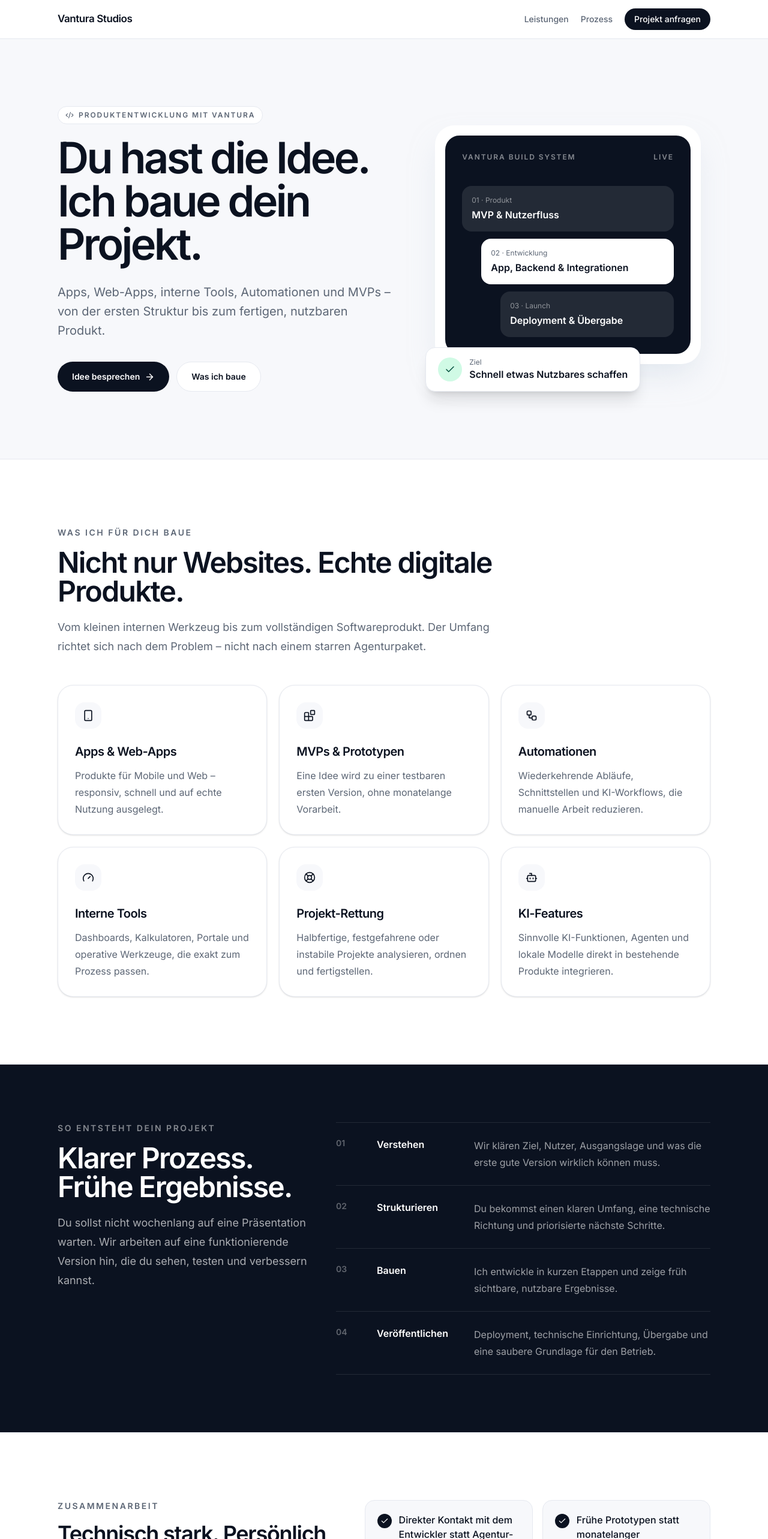
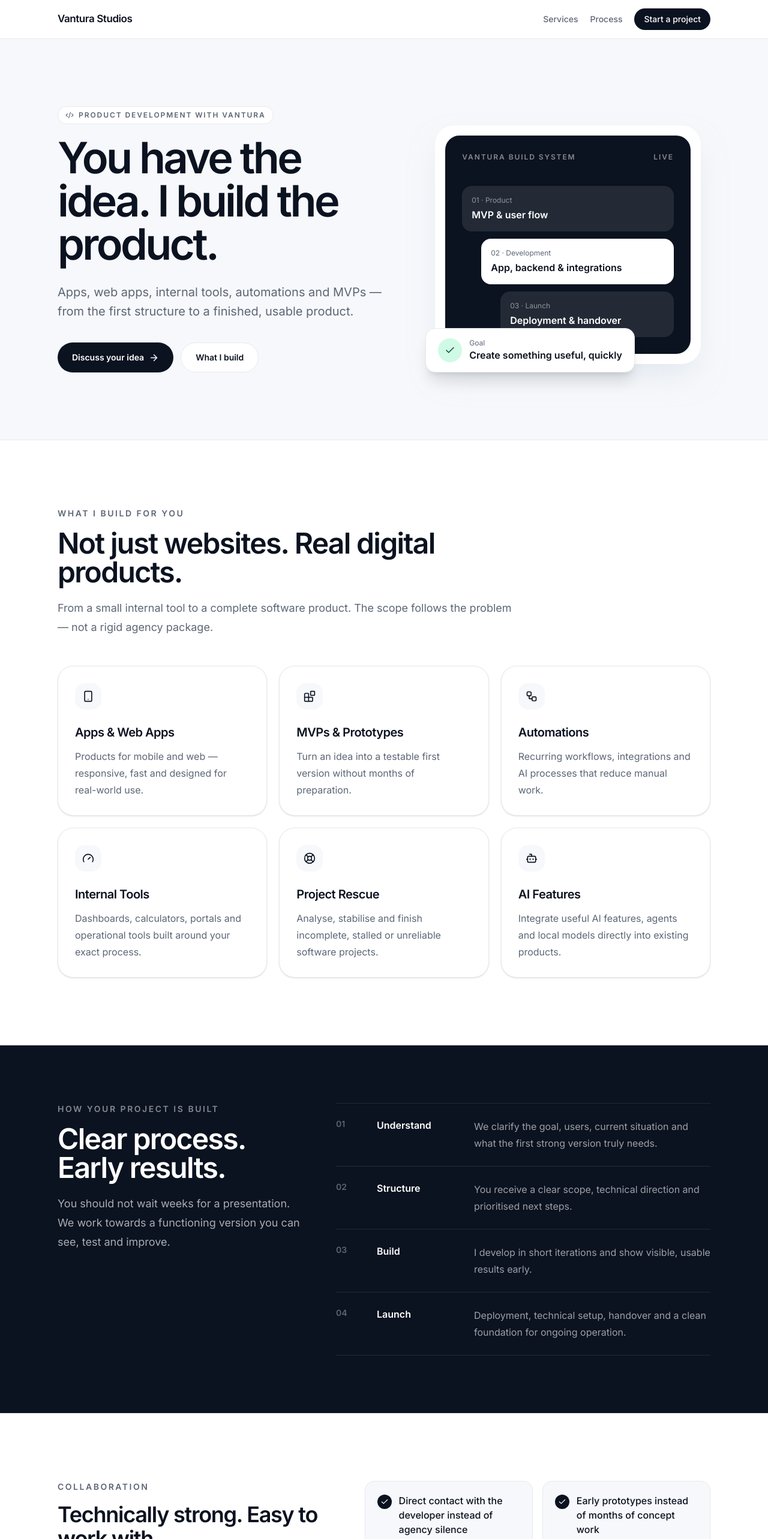
Before and after one commit to rem0ulade/vantura-neu, a Next.js app: page /projekt in a window 1280 px wide. Shown: the top 2566 px of the page at 60% size. Built offline with nearby package versions, Linux system fonts and the light colour scheme.

Commit message:
Translate project page to English

```diff
--- a/app/projekt/page.tsx
+++ b/app/projekt/page.tsx
@@ -16,80 +16,80 @@
 } from 'lucide-react'
 
 export const metadata: Metadata = {
-  title: 'Ich baue dein Projekt | Vantura Studios',
+  title: 'I Build Your Project | Vantura Studios',
   description:
-    'Von der Idee bis zum fertigen Produkt: Apps, Web-Apps, interne Tools, Automationen und MVPs – konzipiert, entwickelt und veröffentlicht von Vantura Studios.',
+    'From the first idea to a finished product: apps, web apps, internal tools, automations and MVPs — designed, developed and launched by Vantura Studios.',
 }
 
 const services = [
   {
     icon: Smartphone,
-    title: 'Apps & Web-Apps',
-    text: 'Produkte für Mobile und Web – responsiv, schnell und auf echte Nutzung ausgelegt.',
+    title: 'Apps & Web Apps',
+    text: 'Products for mobile and web — responsive, fast and designed for real-world use.',
   },
   {
     icon: Blocks,
-    title: 'MVPs & Prototypen',
-    text: 'Eine Idee wird zu einer testbaren ersten Version, ohne monatelange Vorarbeit.',
+    title: 'MVPs & Prototypes',
+    text: 'Turn an idea into a testable first version without months of preparation.',
   },
   {
     icon: Workflow,
-    title: 'Automationen',
-    text: 'Wiederkehrende Abläufe, Schnittstellen und KI-Workflows, die manuelle Arbeit reduzieren.',
+    title: 'Automations',
+    text: 'Recurring workflows, integrations and AI processes that reduce manual work.',
   },
   {
     icon: Gauge,
-    title: 'Interne Tools',
-    text: 'Dashboards, Kalkulatoren, Portale und operative Werkzeuge, die exakt zum Prozess passen.',
+    title: 'Internal Tools',
+    text: 'Dashboards, calculators, portals and operational tools built around your exact process.',
   },
   {
     icon: LifeBuoy,
-    title: 'Projekt-Rettung',
-    text: 'Halbfertige, festgefahrene oder instabile Projekte analysieren, ordnen und fertigstellen.',
+    title: 'Project Rescue',
+    text: 'Analyse, stabilise and finish incomplete, stalled or unreliable software projects.',
   },
   {
     icon: Bot,
-    title: 'KI-Features',
-    text: 'Sinnvolle KI-Funktionen, Agenten und lokale Modelle direkt in bestehende Produkte integrieren.',
+    title: 'AI Features',
+    text: 'Integrate useful AI features, agents and local models directly into existing products.',
   },
 ]
 
 const steps = [
-  ['01', 'Verstehen', 'Wir klären Ziel, Nutzer, Ausgangslage und was die erste gute Version wirklich können muss.'],
-  ['02', 'Strukturieren', 'Du bekommst einen klaren Umfang, eine technische Richtung und priorisierte nächste Schritte.'],
-  ['03', 'Bauen', 'Ich entwickle in kurzen Etappen und zeige früh sichtbare, nutzbare Ergebnisse.'],
-  ['04', 'Veröffentlichen', 'Deployment, technische Einrichtung, Übergabe und eine saubere Grundlage für den Betrieb.'],
+  ['01', 'Understand', 'We clarify the goal, users, current situation and what the first strong version truly needs.'],
+  ['02', 'Structure', 'You receive a clear scope, technical direction and prioritised next steps.'],
+  ['03', 'Build', 'I develop in short iterations and show visible, usable results early.'],
+  ['04', 'Launch', 'Deployment, technical setup, handover and a clean foundation for ongoing operation.'],
 ]
 
 const principles = [
-  'Direkter Kontakt mit dem Entwickler statt Agentur-Stille',
-  'Frühe Prototypen statt monatelanger Konzeptphasen',
-  'Klare Prioritäten und transparente Entscheidungen',
-  'Bestehende Systeme werden genutzt, wenn das sinnvoller ist',
-  'Datenschutz und lokale KI-Lösungen werden von Anfang an mitgedacht',
-  'Nach dem Launch bleibt das Projekt verständlich und erweiterbar',
+  'Direct contact with the developer instead of agency silence',
+  'Early prototypes instead of months of concept work',
+  'Clear priorities and transparent decisions',
+  'Existing systems are reused whenever that is the smarter option',
+  'Privacy and local AI solutions are considered from the beginning',
+  'After launch, the project remains understandable and extendable',
 ]
 
 export default function ProjectPage() {
   return (
-    <div className="min-h-screen bg-white text-ink">
+    <div className="min-h-screen bg-white text-ink" lang="en">
       <header className="border-b border-line bg-white/90 backdrop-blur">
         <nav className="mx-auto flex h-16 max-w-6xl items-center justify-between px-6 lg:px-8">
           <Link href="/" className="text-[17px] font-semibold tracking-tight">
             Vantura Studios
           </Link>
           <div className="flex items-center gap-5">
-            <a href="#leistungen" className="hidden text-sm font-medium text-muted hover:text-ink sm:block">
-              Leistungen
+            <a href="#services" className="hidden text-sm font-medium text-muted hover:text-ink sm:block">
+              Services
             </a>
-            <a href="#prozess" className="hidden text-sm font-medium text-muted hover:text-ink sm:block">
-              Prozess
+            <a href="#process" className="hidden text-sm font-medium text-muted hover:text-ink sm:block">
+              Process
             </a>
             <a
-              href="mailto:hello@vantura-studios.com?subject=Projektanfrage"
+              href="mailto:hello@vantura-studios.com?subject=Project enquiry"
               className="rounded-full bg-ink px-4 py-2 text-sm font-medium text-white transition hover:bg-navy"
             >
-              Projekt anfragen
+              Start a project
             </a>
           </div>
         </nav>
@@ -100,26 +100,26 @@
           <div className="mx-auto grid max-w-6xl gap-14 px-6 py-20 lg:grid-cols-[1.08fr_.92fr] lg:px-8 lg:py-28">
             <div className="flex flex-col justify-center">
               <div className="mb-5 inline-flex w-fit items-center gap-2 rounded-full border border-line bg-white px-3 py-1.5 text-xs font-semibold uppercase tracking-[0.16em] text-muted">
-                <Code2 size={14} /> Produktentwicklung mit Vantura
+                <Code2 size={14} /> Product development with Vantura
               </div>
               <h1 className="max-w-4xl text-5xl font-semibold tracking-[-0.05em] text-ink sm:text-6xl lg:text-7xl">
-                Du hast die Idee. Ich baue dein Projekt.
+                You have the idea. I build the product.
               </h1>
               <p className="mt-7 max-w-2xl text-lg leading-8 text-muted sm:text-xl">
-                Apps, Web-Apps, interne Tools, Automationen und MVPs – von der ersten Struktur bis zum fertigen, nutzbaren Produkt.
+                Apps, web apps, internal tools, automations and MVPs — from the first structure to a finished, usable product.
               </p>
               <div className="mt-9 flex flex-col gap-3 sm:flex-row">
                 <a
-                  href="mailto:hello@vantura-studios.com?subject=Projektidee besprechen"
+                  href="mailto:hello@vantura-studios.com?subject=Discuss a project idea"
                   className="inline-flex items-center justify-center gap-2 rounded-full bg-ink px-6 py-3.5 text-sm font-semibold text-white transition hover:bg-navy"
                 >
-                  Idee besprechen <ArrowRight size={17} />
+                  Discuss your idea <ArrowRight size={17} />
                 </a>
                 <a
-                  href="#leistungen"
+                  href="#services"
                   className="inline-flex items-center justify-center rounded-full border border-line bg-white px-6 py-3.5 text-sm font-semibold text-ink transition hover:bg-stone-50"
                 >
-                  Was ich baue
+                  What I build
                 </a>
               </div>
             </div>
@@ -132,16 +132,16 @@
                   </div>
                   <div className="mt-10 grid gap-3">
                     <div className="rounded-2xl bg-white/10 p-4">
-                      <p className="text-xs text-white/50">01 · Produkt</p>
-                      <p className="mt-1 font-semibold">MVP & Nutzerfluss</p>
+                      <p className="text-xs text-white/50">01 · Product</p>
+                      <p className="mt-1 font-semibold">MVP & user flow</p>
                     </div>
                     <div className="ml-8 rounded-2xl bg-white p-4 text-ink">
-                      <p className="text-xs text-muted">02 · Entwicklung</p>
-                      <p className="mt-1 font-semibold">App, Backend & Integrationen</p>
+                      <p className="text-xs text-muted">02 · Development</p>
+                      <p className="mt-1 font-semibold">App, backend & integrations</p>
                     </div>
                     <div className="ml-16 rounded-2xl bg-white/10 p-4">
                       <p className="text-xs text-white/50">03 · Launch</p>
-                      <p className="mt-1 font-semibold">Deployment & Übergabe</p>
+                      <p className="mt-1 font-semibold">Deployment & handover</p>
                     </div>
                   </div>
                 </div>
@@ -152,8 +152,8 @@
                     <Check size={18} />
                   </span>
                   <div>
-                    <p className="text-xs text-muted">Ziel</p>
-                    <p className="font-semibold">Schnell etwas Nutzbares schaffen</p>
+                    <p className="text-xs text-muted">Goal</p>
+                    <p className="font-semibold">Create something useful, quickly</p>
                   </div>
                 </div>
               </div>
@@ -161,14 +161,14 @@
           </div>
         </section>
 
-        <section id="leistungen" className="mx-auto max-w-6xl px-6 py-20 lg:px-8 lg:py-28">
+        <section id="services" className="mx-auto max-w-6xl px-6 py-20 lg:px-8 lg:py-28">
           <div className="max-w-3xl">
-            <p className="text-sm font-semibold uppercase tracking-[0.18em] text-muted">Was ich für dich baue</p>
+            <p className="text-sm font-semibold uppercase tracking-[0.18em] text-muted">What I build for you</p>
             <h2 className="mt-4 text-4xl font-semibold tracking-[-0.035em] sm:text-5xl">
-              Nicht nur Websites. Echte digitale Produkte.
+              Not just websites. Real digital products.
             </h2>
             <p className="mt-5 text-lg leading-8 text-muted">
-              Vom kleinen internen Werkzeug bis zum vollständigen Softwareprodukt. Der Umfang richtet sich nach dem Problem – nicht nach einem starren Agenturpaket.
+              From a small internal tool to a complete software product. The scope follows the problem — not a rigid agency package.
             </p>
           </div>
 
@@ -185,16 +185,16 @@
           </div>
         </section>
 
-        <section id="prozess" className="border-y border-line bg-ink text-white">
+        <section id="process" className="border-y border-line bg-ink text-white">
           <div className="mx-auto max-w-6xl px-6 py-20 lg:px-8 lg:py-24">
             <div className="grid gap-12 lg:grid-cols-[.8fr_1.2fr]">
               <div>
-                <p className="text-sm font-semibold uppercase tracking-[0.18em] text-white/50">So entsteht dein Projekt</p>
+                <p className="text-sm font-semibold uppercase tracking-[0.18em] text-white/50">How your project is built</p>
                 <h2 className="mt-4 text-4xl font-semibold tracking-[-0.035em] sm:text-5xl">
-                  Klarer Prozess. Frühe Ergebnisse.
+                  Clear process. Early results.
                 </h2>
                 <p className="mt-5 text-lg leading-8 text-white/65">
-                  Du sollst nicht wochenlang auf eine Präsentation warten. Wir arbeiten auf eine funktionierende Version hin, die du sehen, testen und verbessern kannst.
+                  You should not wait weeks for a presentation. We work towards a functioning version you can see, test and improve.
                 </p>
               </div>
 
@@ -214,10 +214,10 @@
         <section className="mx-auto max-w-6xl px-6 py-20 lg:px-8 lg:py-28">
           <div className="grid gap-10 lg:grid-cols-[.9fr_1.1fr]">
             <div>
-              <p className="text-sm font-semibold uppercase tracking-[0.18em] text-muted">Zusammenarbeit</p>
-              <h2 className="mt-4 text-4xl font-semibold tracking-[-0.035em]">Technisch stark. Persönlich unkompliziert.</h2>
+              <p className="text-sm font-semibold uppercase tracking-[0.18em] text-muted">Collaboration</p>
+              <h2 className="mt-4 text-4xl font-semibold tracking-[-0.035em]">Technically strong. Easy to work with.</h2>
               <p className="mt-5 text-lg leading-8 text-muted">
-                Du arbeitest direkt mit mir. Kein aufgeblähtes Projektteam, keine Weitergabe durch mehrere Ebenen und kein Fachjargon ohne Nutzen.
+                You work directly with me. No oversized project team, no hand-offs through multiple layers and no jargon without value.
               </p>
             </div>
             <div className="grid gap-4 sm:grid-cols-2">
@@ -237,36 +237,36 @@
           <div className="mx-auto grid max-w-6xl gap-6 px-6 py-16 sm:grid-cols-3 lg:px-8">
             <div className="rounded-[24px] border border-line bg-white p-6">
               <Rocket className="mb-5" />
-              <h3 className="font-semibold">Neue Idee</h3>
-              <p className="mt-2 text-sm leading-6 text-muted">Aus einer groben Idee wird ein klar umrissenes und testbares Produkt.</p>
+              <h3 className="font-semibold">New idea</h3>
+              <p className="mt-2 text-sm leading-6 text-muted">Turn a rough idea into a clearly scoped, testable product.</p>
             </div>
             <div className="rounded-[24px] border border-line bg-white p-6">
               <Layers3 className="mb-5" />
-              <h3 className="font-semibold">Bestehendes Projekt</h3>
-              <p className="mt-2 text-sm leading-6 text-muted">Bestehender Code wird geprüft, stabilisiert, erweitert oder gezielt neu aufgebaut.</p>
+              <h3 className="font-semibold">Existing project</h3>
+              <p className="mt-2 text-sm leading-6 text-muted">Review, stabilise, extend or selectively rebuild an existing codebase.</p>
             </div>
             <div className="rounded-[24px] border border-line bg-white p-6">
               <ShieldCheck className="mb-5" />
-              <h3 className="font-semibold">Sensible Daten</h3>
-              <p className="mt-2 text-sm leading-6 text-muted">Datenschutzfreundliche Architektur und lokale KI sind bei Bedarf Teil der Lösung.</p>
+              <h3 className="font-semibold">Sensitive data</h3>
+              <p className="mt-2 text-sm leading-6 text-muted">Privacy-friendly architecture and local AI can be part of the solution.</p>
             </div>
           </div>
         </section>
 
-        <section className="px-6 py-20 text-center lg:px-8 lg:py-28">
+        <section className="px-6 py-20 text-center lg:px-8 lg:py-24">
           <div className="mx-auto max-w-3xl">
-            <p className="text-sm font-semibold uppercase tracking-[0.18em] text-muted">Bereit, etwas zu bauen?</p>
+            <p className="text-sm font-semibold uppercase tracking-[0.18em] text-muted">Ready to build something?</p>
             <h2 className="mt-4 text-4xl font-semibold tracking-[-0.04em] sm:text-6xl">
-              Erzähl mir, was dein Projekt können soll.
+              Tell me what your project should do.
             </h2>
             <p className="mx-auto mt-6 max-w-2xl text-lg leading-8 text-muted">
-              Auch eine unfertige Idee reicht. Ich helfe dir, daraus einen realistischen ersten Umfang und einen klaren nächsten Schritt zu machen.
+              An unfinished idea is enough. I will help turn it into a realistic first scope and a clear next step.
             </p>
             <a
-              href="mailto:hello@vantura-studios.com?subject=Ich möchte ein Projekt bauen"
+              href="mailto:hello@vantura-studios.com?subject=I want to build a project"
               className="mt-9 inline-flex items-center gap-2 rounded-full bg-ink px-6 py-3.5 text-sm font-semibold text-white transition hover:bg-navy"
             >
-              Projekt starten <ArrowRight size={17} />
+              Start your project <ArrowRight size={17} />
             </a>
           </div>
         </section>
```
